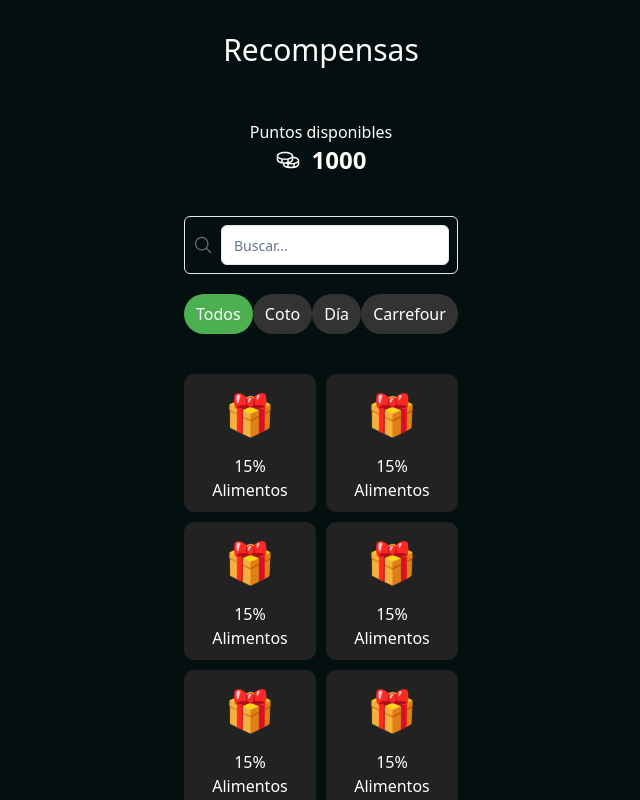
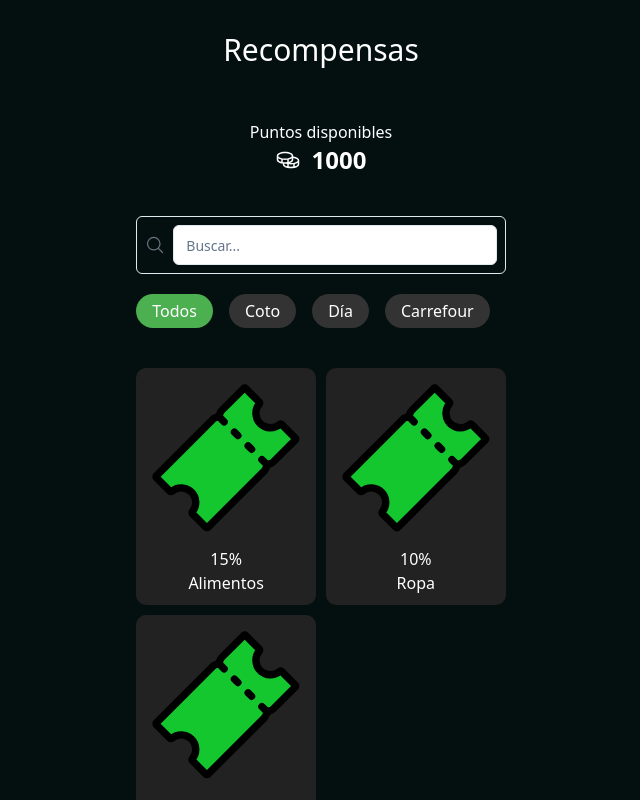
Before and after one commit to MatiasAguirre26/reciclaje-final, a Next.js app: page /rewards in a window 1280 px wide. Shown: the top 800 px of the page, without its empty margins (319-959 px from the left). Built offline with nearby package versions, Linux system fonts and the light colour scheme.

Commit message:
maquetando la pagina de rewards y haciendo un array con las categorias y recompensas con un ID unico para redirigir a la pagina de detalles

```diff
--- a/src/app/rewards/[id]/page.js
+++ b/src/app/rewards/[id]/page.js
@@ -1,5 +1,20 @@
-'use client'
+'use client';
 
-export default function DetailReward() {
-    return <h1>¡Hola, Soy Detalles de la recompensa!</h1>
+import { useRouter } from 'next/navigation';
+
+export default function RewardDetails({ params }) {
+  const router = useRouter();
+  const { id } = params;
+
+  // Puedes hacer fetch de la recompensa con el id
+  // O también pasarle los detalles mediante props al hacer el routing
+  return (
+    <div className="text-white">
+      <h1>Detalles de la Recompensa {id}</h1>
+      {/* Muestra más información de la recompensa aquí */}
+      <button onClick={() => router.back()} className="p-2 mt-4 bg-blue-500 rounded">
+        Volver
+      </button>
+    </div>
+  );
 }
--- a/src/app/rewards/page.js
+++ b/src/app/rewards/page.js
@@ -2,13 +2,23 @@
 
 import Navbar from '@/components/navbar';
 import SearchBar  from "@/components/search-bar";
+import Link from 'next/link';
+import { buttonVariants } from "@/components/ui/button"; // Tu botón personalizado
 import styles from '@/styles/rewards-page.module.css';
 import CoinsIcon from '/public/icons/coins.svg';
-
+import TicketIcon from '/public/icons/ticket.svg';
 
 export default function rewards() {
     const categories = ['Todos', 'Coto', 'Día', 'Carrefour'];
-    const rewards = Array(6).fill({ discount: '15%', category: 'Alimentos' });
+    // const rewards = Array(6).fill({ discount: '15%', category: 'Alimentos' });
+  // Aquí cada recompensa debería tener un ID único para poder identificarla
+    const rewards = [
+      { id: 1, discount: '15%', category: 'Alimentos' },
+      { id: 2, discount: '10%', category: 'Ropa' },
+      { id: 3, discount: '20%', category: 'Electrónica' }
+    ];
+
+
     return (
     <div className="mx-[30px] grid gap-[20px] justify-center my-8 text-white">
         <div className="mb-8 text-3xl text-center">
@@ -33,13 +43,16 @@ export default function rewards() {
         </div>
         <div className={styles.rewardsList}>
           {rewards.map((reward, index) => (
-            <div key={index} className={styles.rewardCard}>
-              <div className={styles.rewardImage}>🎁</div>
-              <p>{reward.discount}</p>
-              <p>{reward.category}</p>
-            </div>
+            <Link href={`/rewards/${index}`} key={index} className={styles.rewardCardLink}>
+              <div className={styles.rewardCard}>
+                <div className={styles.rewardImage}><TicketIcon/></div>
+                <p>{reward.discount}</p>
+                <p>{reward.category}</p>
+              </div>
+            </Link>
           ))}
         </div>
+
         <Navbar />
     </div>
     )
--- a/src/styles/rewards-page.module.css
+++ b/src/styles/rewards-page.module.css
@@ -15,13 +15,6 @@
     margin-bottom: 20px;
   }
 
-  .closeButton {
-    background: none;
-    border: none;
-    color: #fff;
-    font-size: 20px;
-    cursor: pointer;
-  }
 
   .points {
     text-align: center;
@@ -63,15 +56,17 @@
     justify-content: space-around;
     margin-bottom: 20px;
     overflow: overlay;
+
   }
 
   .categoryButton {
     background-color: #333;
     border: none;
     color: #fff;
-    padding: 8px 12px;
+    padding: 0.3em 1em;
     border-radius: 20px;
     cursor: pointer;
+    margin-right: 1em;
   }
 
   .categoryButton:first-child {
@@ -93,6 +88,7 @@
   }
 
   .rewardImage {
-    font-size: 40px;
+    font-size: 1rem;
     margin-bottom: 10px;
+    color: var(--color-primary);
   }
```
Also changed, not shown: public/icons/ticket.svg (added).
